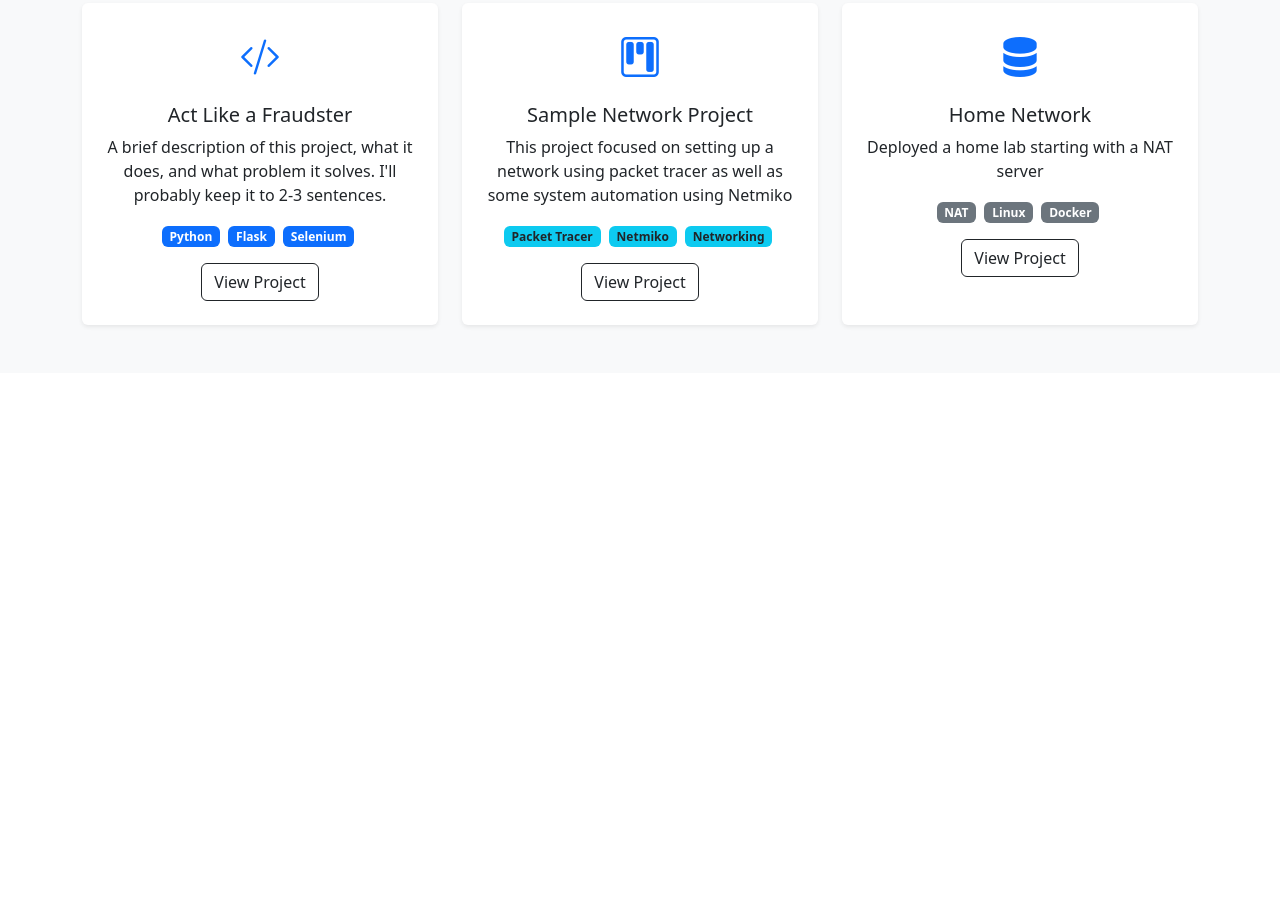
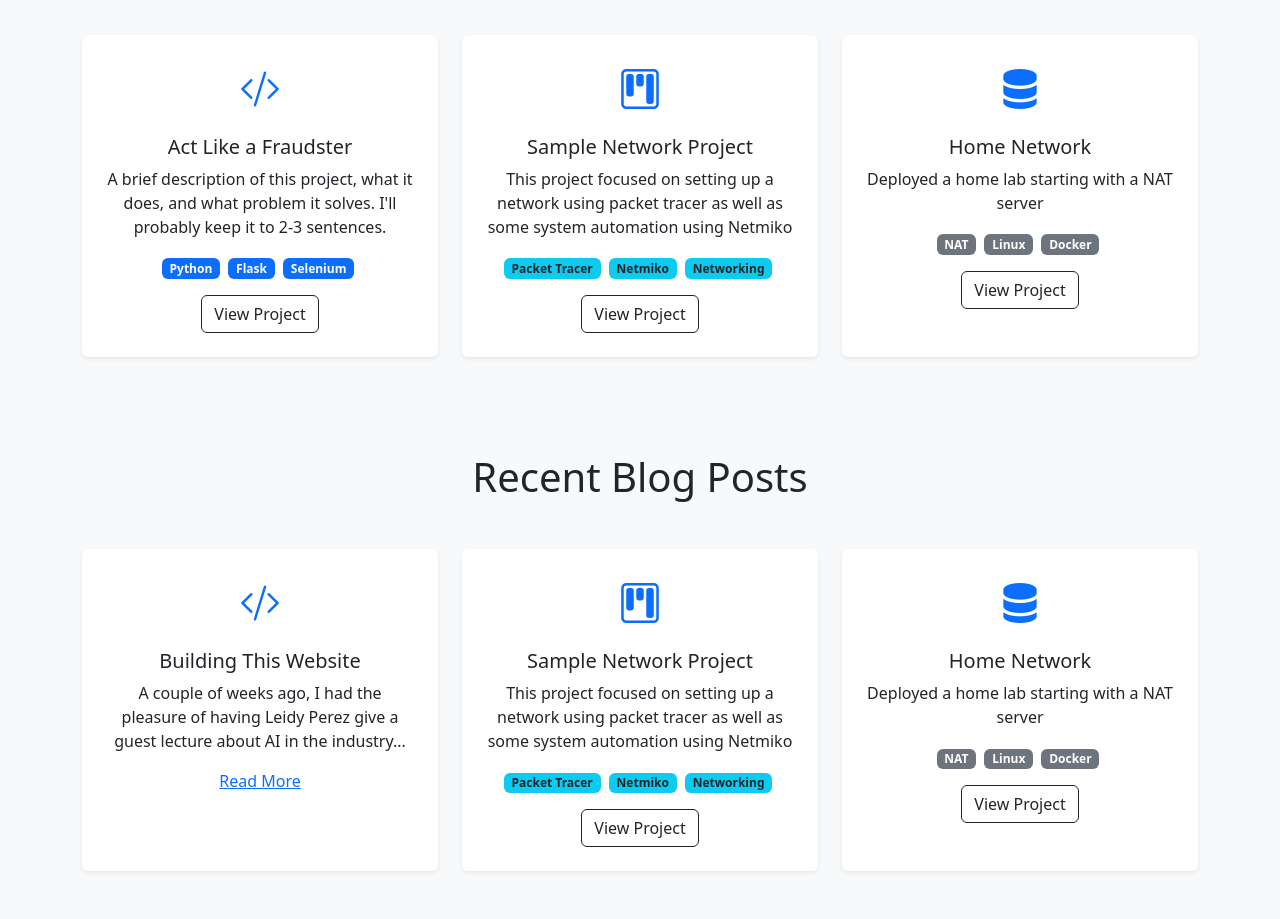
Before and after one commit to zaco6003/personal_website, a website: page index.html in a window 1280 px wide. Shown: the part 1174-2093 px from the top of the page. Before the commit the page ends 1547 px from the top, so only its background shows below. Drawn offline with nearby package versions, Linux system fonts and the light colour scheme.

Commit message:
added blog post section

```diff
--- a/index.html
+++ b/index.html
@@ -30,7 +30,8 @@
         </div>
     </div>
 
-    <div class="container mt-5">
+    <section id="aboutme", class="aboutme">
+        <div class="container my-5">
             <h1>About Me</h1>
             <p>
                 I'm a passionate student with a love for experimenting with new technologies. With a Bachelor's in Computer Science, but also a Minor in Business and Certificate in Engineering Leadership, I am always seeking to become a more well-rounded and informed individual
@@ -155,6 +156,70 @@
 
             </div> </div> </section>
 
+
+    <section id="blog" class="blog py-5 bg-light"> <div class="container">
+        <h1 class="text-center mb-5">Recent Blog Posts</h1>
+            <div class="row g-4">
+                <div class="col-12 col-lg-4">
+                    <div class="card h-100 shadow-sm border-0">
+                        <div class="card-body text-center p-4"> <i class="bi bi-code-slash fs-1 text-primary"></i>
+
+                            <h5 class="card-title mt-3 mb-2">Building This Website</h5>
+                            <p class="card-text">
+                                A couple of weeks ago, I had the pleasure of having Leidy Perez give a guest lecture about AI in the industry...
+                            </p>
+
+                             <a href="#">Read More</a>
+                        </div>
+                    </div>
+                </div>
+
+                <div class="col-12 col-lg-4">
+                    <div class="card h-100 shadow-sm border-0">
+                        <div class="card-body text-center p-4">
+
+                            <i class="bi bi-kanban fs-1 text-primary"></i>
+
+                            <h5 class="card-title mt-3 mb-2">Sample Network Project</h5>
+                            <p class="card-text">
+                                This project focused on setting up a network using packet tracer as well as some system automation using Netmiko
+                            </p>
+
+                            <div class="my-3">
+                                <span class="badge bg-info text-dark me-1">Packet Tracer</span>
+                                <span class="badge bg-info text-dark me-1">Netmiko</span>
+                                <span class="badge bg-info text-dark me-1">Networking</span>
+                            </div>
+
+                            <a href="#" class="btn btn-outline-dark mt-auto">View Project</a>
+                        </div>
+                    </div>
+                </div>
+
+                <div class="col-12 col-lg-4">
+                    <div class="card h-100 shadow-sm border-0">
+                        <div class="card-body text-center p-4">
+
+                            <i class="bi bi-server fs-1 text-primary"></i>
+
+                            <h5 class="card-title mt-3 mb-2">Home Network</h5>
+                            <p class="card-text">
+                                Deployed a home lab starting with a NAT server
+                            </p>
+
+                            <div class="my-3">
+                                <span class="badge bg-secondary me-1">NAT</span>
+                                <span class="badge bg-secondary me-1">Linux</span>
+                                <span class="badge bg-secondary me-1">Docker</span>
+                            </div>
+
+                            <a href="#" class="btn btn-outline-dark mt-auto">View Project</a>
+                        </div>
+                    </div>
+                </div>
+
+            </div> </div> </section>
+
     <script src="https://cdn.jsdelivr.net/npm/bootstrap@5.3.8/dist/js/bootstrap.bundle.min.js" integrity="sha384-FKyoEForCGlyvwx9Hj09JcYn3nv7wiPVlz7YYwJrWVcXK/BmnVDxM+D2scQbITxI" crossorigin="anonymous"></script>
 
 </body>
```
Lines whose indentation alone changed are shown as unchanged.
